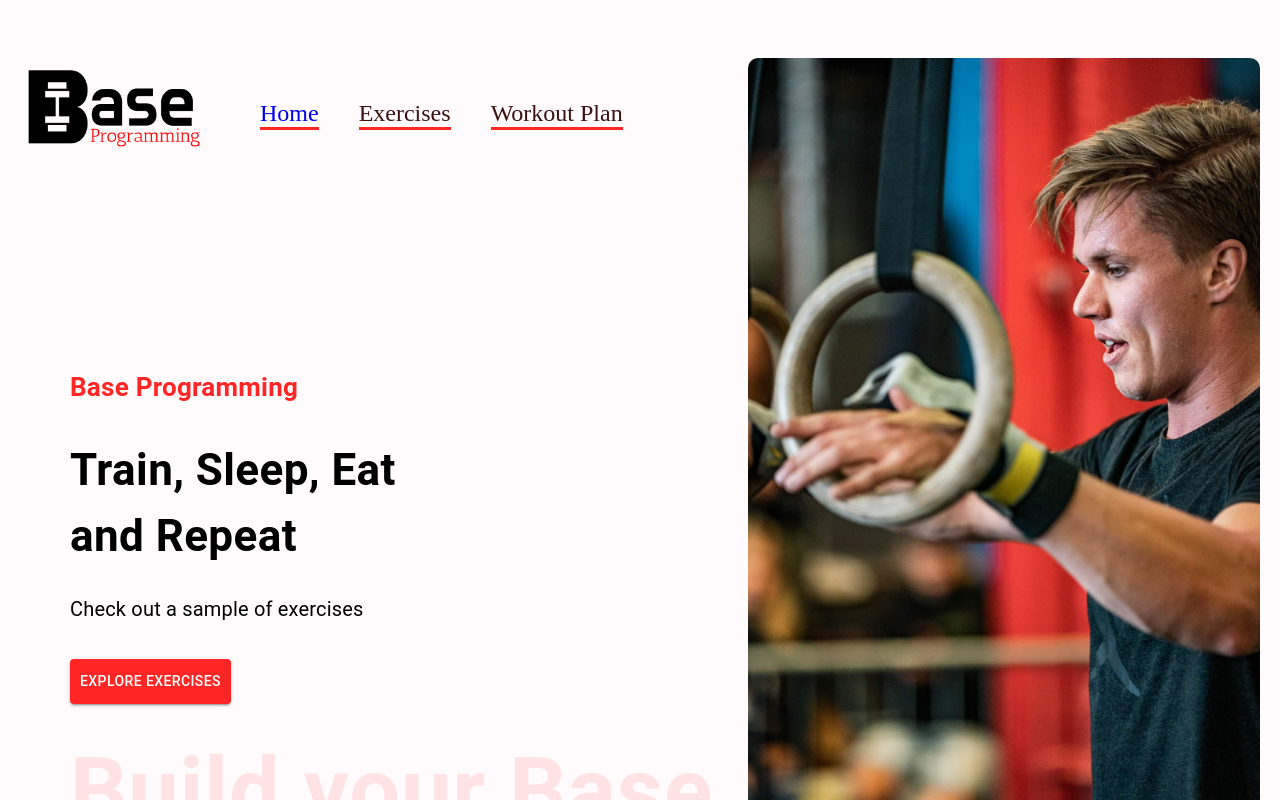
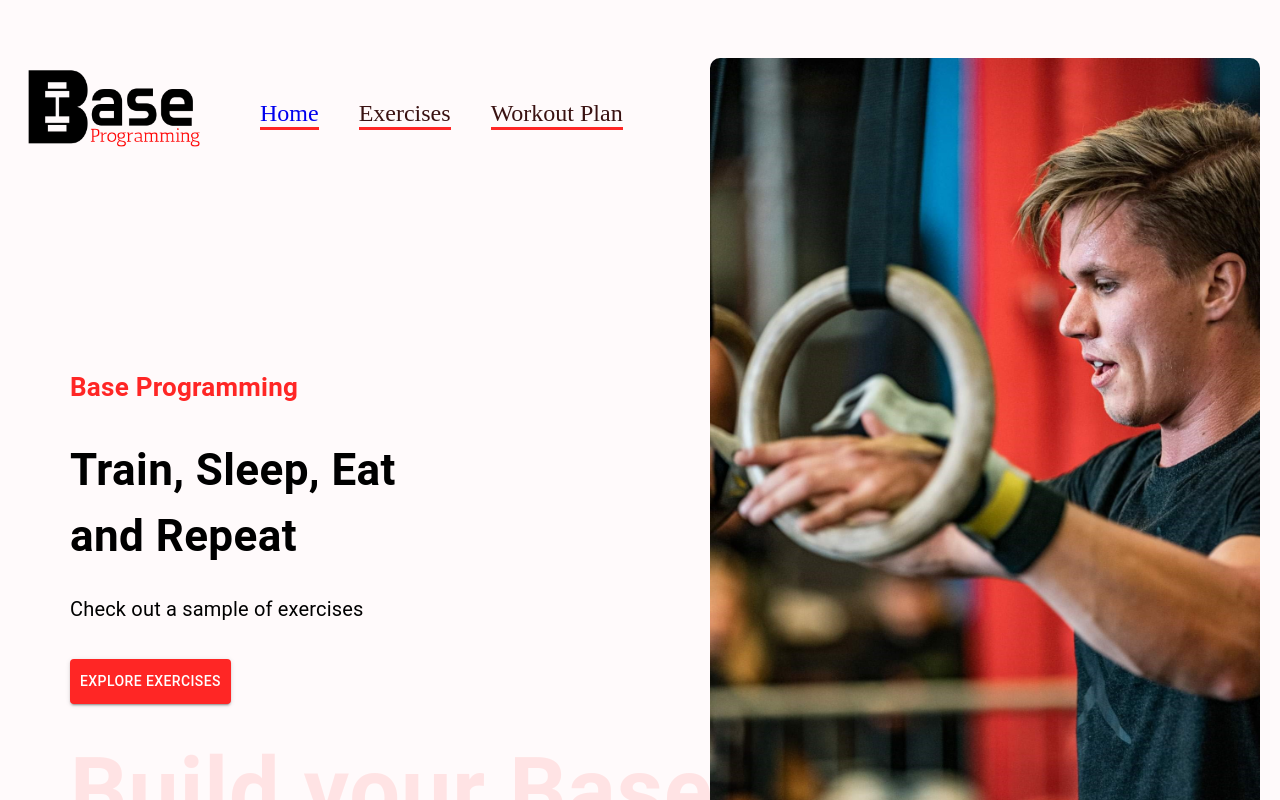
Before and after one commit to sockulags/Base-programming, a React (Create React App) app: page / in a window 1280 px wide. Shown: the top 800 px of the page. Built offline with nearby package versions, Linux system fonts and the light colour scheme; no server answers.

Commit message:
Update App.css

```diff
--- a/src/App.css
+++ b/src/App.css
@@ -57,7 +57,7 @@ body {
   right: 20px;
   top: 0px;
   height: auto;
-  width: 40vw;
+  width: 550px;
   z-index: -1;
  margin-top: -290px;
  border-radius:10px;
```
